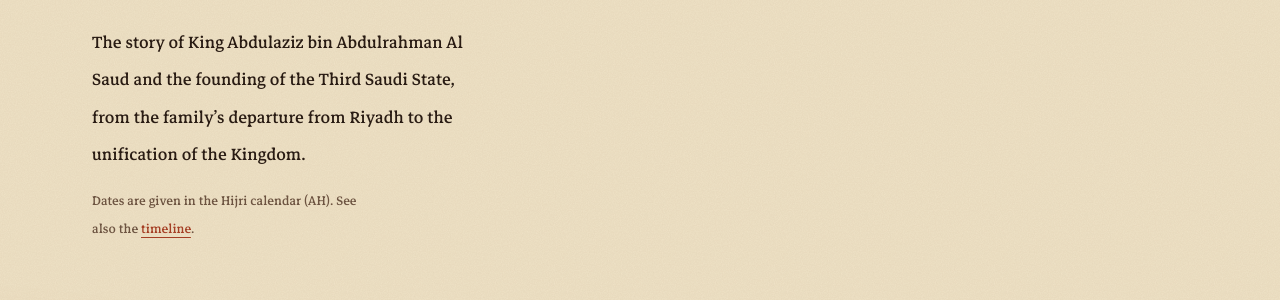
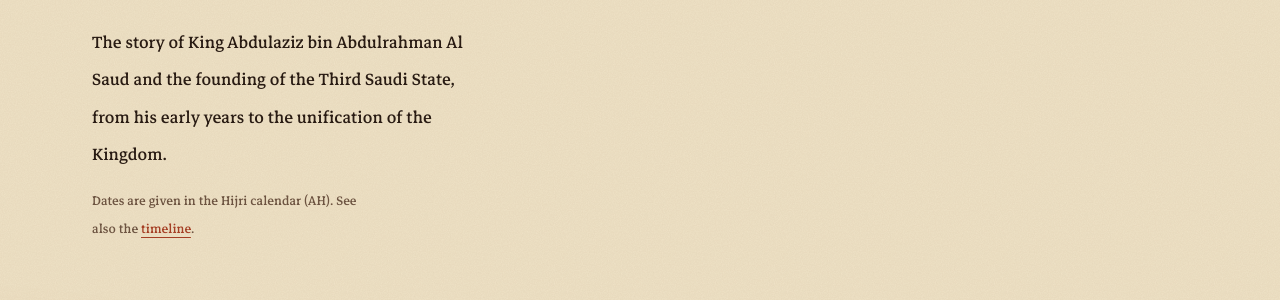
Before and after one commit to Mohamed-AH/benchai, a Jekyll site: the page built from en/index.md, in a window 1280 px wide. Shown: the part 444-744 px from the top of the page. Built offline with Jekyll 4.4.1, drawn with Linux system fonts in a browser that asks for light colours.

Commit message:
Fix two English spellings and the home page's story span
Midian and Al-Mikhlaf Al-Sulaymani are the usual English forms. The home
page now says the story runs from his early years, since chapters 1-2
start before the family left Riyadh.

Co-Authored-By: Claude Opus 5.5 <noreply@anthropic.com>
Claude-Session: https://claude.ai/code/session_01T9hE6utXzHFuebtgZkjXcb

```diff
--- a/en/index.md
+++ b/en/index.md
@@ -3,9 +3,9 @@ layout: home
 lang: en
 ref: home
 title: "Home"
-description: "The story of King Abdulaziz bin Abdulrahman Al Saud and the founding of the Third Saudi State, from the family's departure from Riyadh to the unification of the Kingdom."
+description: "The story of King Abdulaziz bin Abdulrahman Al Saud and the founding of the Third Saudi State, from his early years to the unification of the Kingdom."
 ---
 
-The story of King Abdulaziz bin Abdulrahman Al Saud and the founding of the Third Saudi State, from the family's departure from Riyadh to the unification of the Kingdom.
+The story of King Abdulaziz bin Abdulrahman Al Saud and the founding of the Third Saudi State, from his early years to the unification of the Kingdom.
 
 Dates are given in the Hijri calendar (AH). See also the [timeline]({{ '/en/timeline' | relative_url }}).
--- a/research/names.yml
+++ b/research/names.yml
@@ -107,7 +107,7 @@ places:
   - {en: "Al-Quwai'iyah", ar: "القويعية"}
   - {en: "Al-Artawiyah", ar: "الأرطاوية"}
   - {en: "Al-Ghatghat", ar: "الغطغط"}
-  - {en: "Sulaymani Mikhlaf", ar: "المخلاف السليماني"}
+  - {en: "Al-Mikhlaf Al-Sulaymani", ar: "المخلاف السليماني"}
   - {en: "Ibrahim's Palace", ar: "قصر إبراهيم"}
   - {en: "Al-Uqair", ar: "العقير"}
   - {en: "Al-Qatif", ar: "القطيف"}
```
Also changed, not shown: ar/index.md (+2 -2 lines), en/chapters/01-writing-history.md (+1 -1 lines), en/chapters/07-hijar.md (+1 -1 lines).
